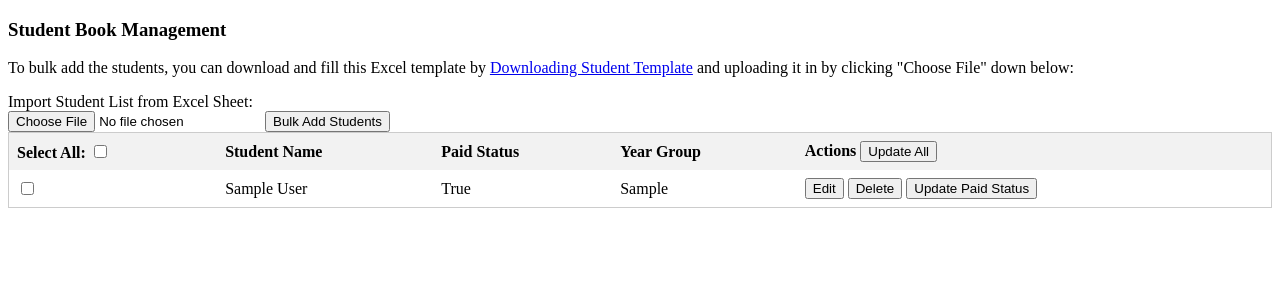
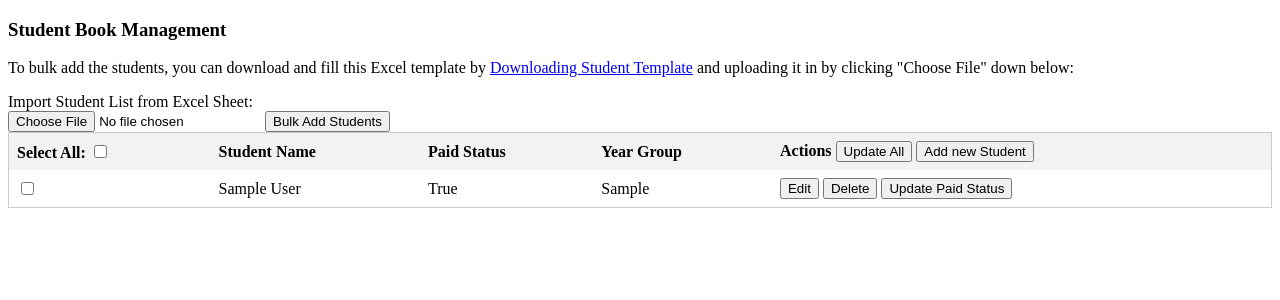
Before and after one commit to AbenaAmo13/inventory, a Django app: page /students_book in a window 1280 px wide. Shown: the part 88-388 px from the top of the page. Run offline with Django 4.2, Linux system fonts and the light colour scheme; tables that the repository leaves empty hold one stand-in row (values such as "Sample post").

Commit message:
:construction: Adding a new student entry via clicking the button.

```diff
--- a/enasInventory/static/javascript/student-index.js
+++ b/enasInventory/static/javascript/student-index.js
@@ -133,3 +133,77 @@ deleteBtn.forEach(function (btn){
             }).then(r=>{location.reload()})
         })
      })
+
+
+
+
+    const year_options = ['Reception', 'Nursery 1', 'Nursery 2', 'Year 1', 'Year 2', 'Year 3', 'Year 4', 'Year 5', 'Year 6', 'Year 7', 'Year 9', 'Year 10', 'Year 11', 'Year 12', 'Year 13']
+    document.querySelector('#add_new_student').addEventListener('click', function (event) {
+        //alert('Heyyy aaa')
+        let studentTable = document.getElementById("student_table");
+        let row_count = studentTable.rows.length
+        let new_row = studentTable.insertRow(row_count)
+        //Get the last Id:
+
+        // Insert new cells (<td> elements) at the 1st and 2nd position of the "new" <tr> element:
+        let cell1 = new_row.insertCell(0);
+        let cell2 = new_row.insertCell(1);
+        let cell3 = new_row.insertCell(2);
+        let cell4 = new_row.insertCell(3);
+        let cell5 = new_row.insertCell(4);
+        let input1 = document.createElement('input');
+
+        input1.type = 'checkbox';
+        input1.name = 'students_check';
+        cell1.appendChild(input1);
+
+        let input2 = document.createElement('input');
+        input2.type = 'text';
+        input2.name = 'student_name';
+        cell2.appendChild(input2);
+
+        let input3 = document.createElement('input');
+        input3.type = 'text';
+        input3.name = 'paid_status';
+        input3.value = "False"
+        input3.readOnly = true
+        cell3.appendChild(input3);
+
+        /*let input4 = document.createElement('input');
+        input4.type = 'text';
+        input4.name = 'year_group';
+        cell4.appendChild(input4);*/
+        let selectElement = document.createElement('select')
+        selectElement.name='year_group'
+        year_options.forEach((option_name,index)=>{
+            option_name = document.createElement('option');
+            option_name.value = year_options[index]
+            option_name.text = year_options[index]
+            selectElement.appendChild(option_name)
+        })
+        cell4.appendChild(selectElement)
+
+        let saveBtn = document.createElement('button');
+        saveBtn.className = 'add_save';
+        saveBtn.name = 'save';
+        saveBtn.innerHTML = "Save entry"
+        cell5.appendChild(saveBtn);
+
+        let addStudentRow = new_row.querySelector('.add_save')
+        addStudentRow.addEventListener('click', function (event) {
+            alert('Saved entry was clicked')
+            //alert('Add button saved clicked');
+            event.preventDefault(); // Prevent form submission
+            // Send the data to the endpoint
+            let formData = new FormData();
+            let row = this.parentNode.parentNode;
+            let inputCells = row.querySelectorAll('input, select')
+            inputCells.forEach(function (input, index) {
+                console.log("The field names are" + input.name)
+                console.log('The field values are: ' + input.value)
+                formData.append(input.name, input.value)
+                //formData.append(,input.value)
+                //console.log(input.value)
+            })
+        })
+    })
--- a/templates/students-book.html
+++ b/templates/students-book.html
@@ -37,7 +37,7 @@
     </form>
 
  {% if students_data %}
-     <table>
+     <table id="student_table">
             <thead>
                 <tr>
                     <th>
@@ -50,6 +50,7 @@
                     <th>
                         Actions
                         <button id="update_all_students">Update All</button>
+                        <button id="add_new_student">Add new Student</button>
                     </th>
 
                 </tr>
@@ -59,7 +60,6 @@
                 <tr>
                      <td>
                         <input type="checkbox" name="students_check" value="{{ student.id }}" required>
-                        <input type="hidden" name="student_id" value="{{ student.id }}">
                      </td>
                     <td class="editable_data">{{ student.name }}</td>
                     <td class="paid_status">{{ student.paid_status }}</td>
```
